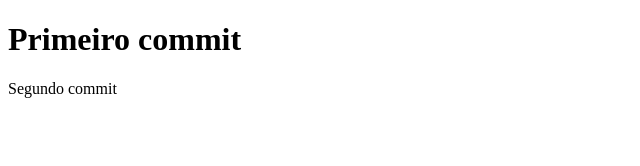
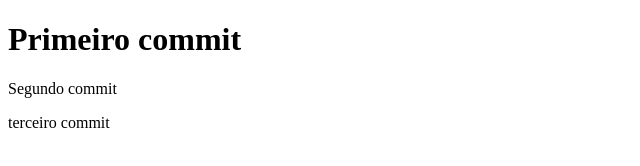
Before and after one commit to Mika-criador/Estudo-Independente3, a plain HTML site: page EI3.html/index.html in a window 1280 px wide. Shown: the whole page, without its empty margins (0-640 px from the left). Drawn offline with Linux system fonts and the light colour scheme.

Commit message:
terceiro commit

```diff
--- a/EI3.html/index.html
+++ b/EI3.html/index.html
@@ -8,5 +8,6 @@
 <body>
     <h1>Primeiro commit</h1>
     <p>Segundo commit</p>
+    <p>terceiro commit</p>
 </body>
 </html>
```
